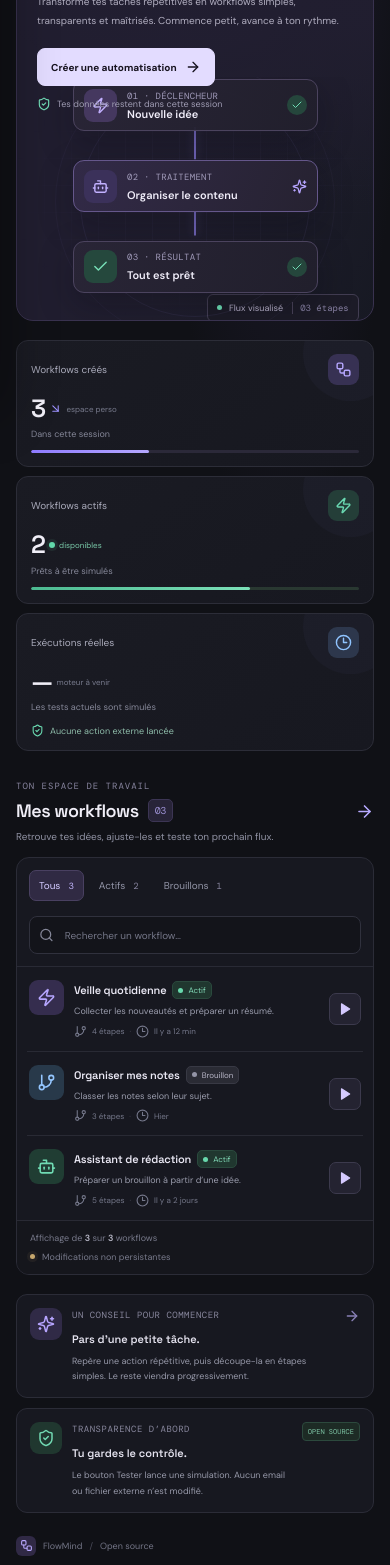
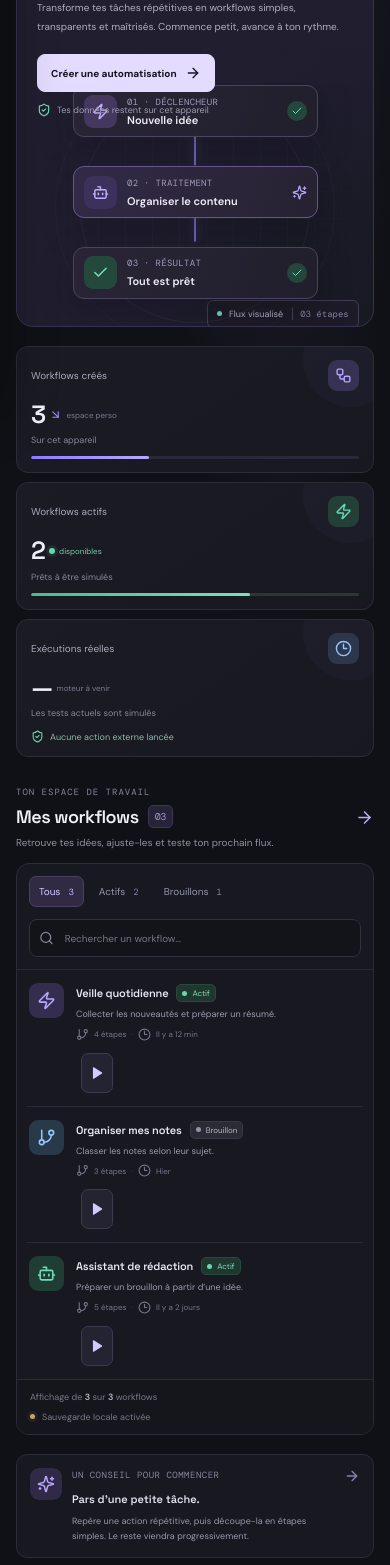
Before and after one commit to dartist-fr/FlowMind, a React (Vite) app: page / in a window 390 px wide. Shown: the part 432-1997 px from the top of the page. Built offline with nearby package versions, Linux system fonts and the light colour scheme.

Commit message:
Improve FlowMind web UX and local persistence
Add local workflow persistence, keyboard navigation, responsive UX and accessibility refinements.

```diff
--- a/src/App.tsx
+++ b/src/App.tsx
@@ -1,4 +1,4 @@
-import { useMemo, useState } from "react";
+import { useEffect, useMemo, useState } from "react";
 import {
   Activity, ArrowDownRight, ArrowRight, Bot, Check, ChevronDown, Clock3,
   GitBranch, LayoutDashboard, Menu, Play, Plus, Search, Settings2,
@@ -23,7 +23,27 @@ const initialFlows: Flow[] = [
 type Filter = "Tous" | "Actifs" | "Brouillons";
 
 export default function App() {
-  const [flows, setFlows] = useState(initialFlows);
+  const [flows, setFlows] = useState<Flow[]>(() => {
+    try {
+      const saved = window.localStorage.getItem("flowmind:workflows:v1");
+      if (!saved) return initialFlows;
+      const parsed: unknown = JSON.parse(saved);
+      if (!Array.isArray(parsed)) return initialFlows;
+      const valid = parsed.filter((item): item is Flow =>
+        item !== null &&
+        typeof item === "object" &&
+        typeof item.id === "number" &&
+        typeof item.name === "string" &&
+        typeof item.description === "string" &&
+        (item.status === "Actif" || item.status === "Brouillon") &&
+        typeof item.steps === "number" &&
+        typeof item.updated === "string"
+      );
+      return valid.length ? valid : initialFlows;
+    } catch {
+      return initialFlows;
+    }
+  });
   const [query, setQuery] = useState("");
   const [filter, setFilter] = useState<Filter>("Tous");
   const [name, setName] = useState("");
@@ -56,8 +76,33 @@ export default function App() {
     setFilter("Tous");
     setQuery("");
     setCreating(false);
-    notify("Workflow ajouté à cette session.");
+    notify("Workflow enregistré sur cet appareil.");
   }
+
+  useEffect(() => {
+    try {
+      window.localStorage.setItem("flowmind:workflows:v1", JSON.stringify(flows));
+    } catch {
+      notify("Impossible de sauvegarder localement : le stockage du navigateur est indisponible.");
+    }
+  }, [flows]);
+
+  useEffect(() => {
+    function onKeyDown(event: KeyboardEvent) {
+      const target = event.target as HTMLElement | null;
+      const typing = target instanceof HTMLInputElement || target instanceof HTMLTextAreaElement || target?.isContentEditable;
+      if ((event.key === "/" && !typing) || ((event.ctrlKey || event.metaKey) && event.key.toLowerCase() === "k")) {
+        event.preventDefault();
+        document.getElementById("workflow-search")?.focus();
+      }
+      if (event.key === "Escape") {
+        setCreating(false);
+        setNavOpen(false);
+      }
+    }
+    window.addEventListener("keydown", onKeyDown);
+    return () => window.removeEventListener("keydown", onKeyDown);
+  }, []);
 
   const activeCount = flows.filter((flow) => flow.status === "Actif").length;
 
@@ -136,7 +181,7 @@ export default function App() {
               <h2>Moins de répétition.<br /><em>Plus d’élan.</em></h2>
               <p>Transforme tes tâches répétitives en workflows simples, transparents et maîtrisés. Commence petit, avance à ton rythme.</p>
               <button className="hero-btn" onClick={() => setCreating(true)}>Créer une automatisation <ArrowRight size={16} /></button>
-              <div className="hero-note"><ShieldCheck size={14} /> Tes données restent dans cette session</div>
+              <div className="hero-note"><ShieldCheck size={14} /> Tes données restent sur cet appareil</div>
             </div>
             <div className="workflow-art" aria-hidden="true">
               <div className="art-grid" />
@@ -158,7 +203,7 @@ export default function App() {
             <article className="stat-card">
               <div className="stat-top"><span>Workflows créés</span><span className="stat-icon stat-purple"><Workflow size={17} /></span></div>
               <div className="stat-value">{flows.length}<span className="stat-trend"><ArrowDownRight size={13} /> espace perso</span></div>
-              <p>Dans cette session</p>
+              <p>Sur cet appareil</p>
               <div className="stat-progress"><span style={{ width: `${Math.min(flows.length * 12, 100)}%` }} /></div>
             </article>
             <article className="stat-card">
@@ -200,7 +245,7 @@ export default function App() {
               </article>)}
               {visible.length === 0 && <div className="empty-state"><span><Search size={22} /></span><b>Aucun workflow trouvé</b><p>Modifie ta recherche ou crée une nouvelle automatisation.</p><button className="secondary" onClick={() => { setQuery(""); setFilter("Tous"); }}>Réinitialiser les filtres</button></div>}
             </div>
-            <div className="panel-foot"><span>Affichage de <b>{visible.length}</b> sur <b>{flows.length}</b> workflows</span><span><span className="tiny-dot" /> Modifications non persistantes</span></div>
+            <div className="panel-foot"><span>Affichage de <b>{visible.length}</b> sur <b>{flows.length}</b> workflows</span><span><span className="tiny-dot" /> Sauvegarde locale activée</span></div>
           </section>
 
           <section className="bottom-cards">
@@ -217,7 +262,7 @@ export default function App() {
           <div className="modal-top"><span className="modal-icon"><Workflow size={20} /></span><button className="icon-btn" onClick={() => setCreating(false)} aria-label="Fermer"><X size={18} /></button></div>
           <span className="modal-kicker">FLOWMIND STUDIO</span><h2 id="modal-title">Une nouvelle idée ?</h2><p>Donne un nom à ton workflow. Tu pourras ensuite définir les étapes à automatiser.</p>
           <label htmlFor="flow-name">Nom du workflow</label><input id="flow-name" autoFocus value={name} onChange={(event) => setName(event.target.value)} onKeyDown={(event) => { if (event.key === "Enter") createFlow(); }} placeholder="Ex. Organiser mes notes" />
-          <small className="modal-hint"><ShieldCheck size={14} />Créé localement dans cette session.</small>
+          <small className="modal-hint"><ShieldCheck size={14} />Enregistré localement sur cet appareil.</small>
           <div className="modal-actions"><button className="secondary" onClick={() => setCreating(false)}>Annuler</button><button className="primary" disabled={!name.trim()} onClick={createFlow}><Plus size={16} />Créer le workflow</button></div>
         </section>
       </div>}
--- a/src/main.tsx
+++ b/src/main.tsx
@@ -2,4 +2,5 @@ import React from "react";
 import ReactDOM from "react-dom/client";
 import App from "./App";
 import "./index.css";
+import "./polish.css";
 ReactDOM.createRoot(document.getElementById("root")!).render(<React.StrictMode><App /></React.StrictMode>);
--- /dev/null
+++ b/src/polish.css
@@ -0,0 +1,53 @@
+/* UX polish: accessibility, mobile ergonomics, and resilient layouts. */
+:root { color-scheme: dark; scroll-padding-top: 1.5rem; }
+html { scroll-behavior: smooth; }
+body { overflow-wrap: anywhere; }
+button, a, input { -webkit-tap-highlight-color: transparent; }
+button, .nav-link, .tab, .run-btn, .primary, .secondary { touch-action: manipulation; }
+:focus-visible { outline: 2px solid var(--accent, #a99aff); outline-offset: 3px; }
+::selection { background: #8270ed66; color: #fff; }
+
+/* Keep dialogs usable on short screens and mobile landscape. */
+.modal-bg {
+  padding: max(16px, env(safe-area-inset-top)) 16px max(16px, env(safe-area-inset-bottom));
+  overflow-y: auto; overscroll-behavior: contain;
+}
+.modal {
+  width: min(100%, 480px); max-height: calc(100dvh - 32px);
+  overflow-y: auto; overscroll-behavior: contain;
+}
+.toast { max-width: min(460px, calc(100vw - 32px)); }
+.site-footer { padding-bottom: max(18px, env(safe-area-inset-bottom)); }
+
+/* Avoid hover-only affordances on touch devices. */
+@media (hover: none) {
+  .nav-link:hover, .workspace:hover, .flow-card:hover { transform: none; }
+}
+@media (max-width: 720px) {
+  .content { padding-left: max(16px, env(safe-area-inset-left)); padding-right: max(16px, env(safe-area-inset-right)); }
+  .welcome { align-items: flex-start; gap: 18px; flex-wrap: wrap; }
+  .welcome .primary { min-height: 44px; }
+  .toolbar { gap: 12px; flex-wrap: wrap; }
+  .search-box { width: 100%; min-width: 0; }
+  .flow-card { align-items: flex-start; gap: 12px; }
+  .flow-info { min-width: 0; }
+  .flow-title { flex-wrap: wrap; gap: 8px; }
+  .flow-title h3 { overflow-wrap: anywhere; }
+  .run-btn { min-height: 40px; flex-shrink: 0; }
+  .panel-foot { gap: 8px; flex-wrap: wrap; }
+  .bottom-cards { grid-template-columns: minmax(0, 1fr); }
+}
+@media (max-width: 420px) {
+  .flow-card { flex-wrap: wrap; }
+  .flow-info { flex: 1 1 calc(100% - 56px); }
+  .run-btn { margin-left: 52px; }
+  .tabs { width: 100%; overflow-x: auto; }
+  .tab { white-space: nowrap; }
+  .site-footer { align-items: flex-start; flex-direction: column; gap: 10px; }
+}
+@media (prefers-reduced-motion: reduce) {
+  *, *::before, *::after {
+    scroll-behavior: auto !important; animation-duration: 0.01ms !important;
+    animation-iteration-count: 1 !important; transition-duration: 0.01ms !important;
+  }
+}
```
Also changed, not shown: 1 other file (tests, documents, lock files or other folders).
